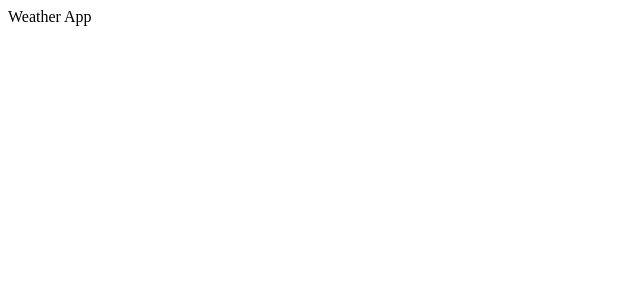
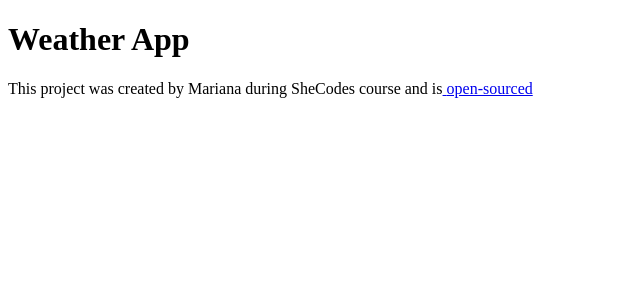
Before and after one commit to MarianaVer/weather-app-react, a React (Create React App) app: page / in a window 1280 px wide. Shown: the top 300 px of the page, without its empty margins (0-640 px from the left). Built offline with nearby package versions, Linux system fonts and the light colour scheme.

Commit message:
Added Git link

```diff
--- a/src/App.js
+++ b/src/App.js
@@ -1,5 +1,20 @@
 import "./App.css";
 
 export default function App() {
-  return <div className="App">Weather App</div>;
+  return (
+    <div className="App">
+      <h1>Weather App</h1>
+      <footer>
+        This project was created by Mariana during SheCodes course and is
+        <a
+          href="https://github.com/MarianaVer/weather-app-react"
+          target="_blank"
+          rel="noreferrer"
+        >
+          {" "}
+          open-sourced
+        </a>
+      </footer>
+    </div>
+  );
 }
```
